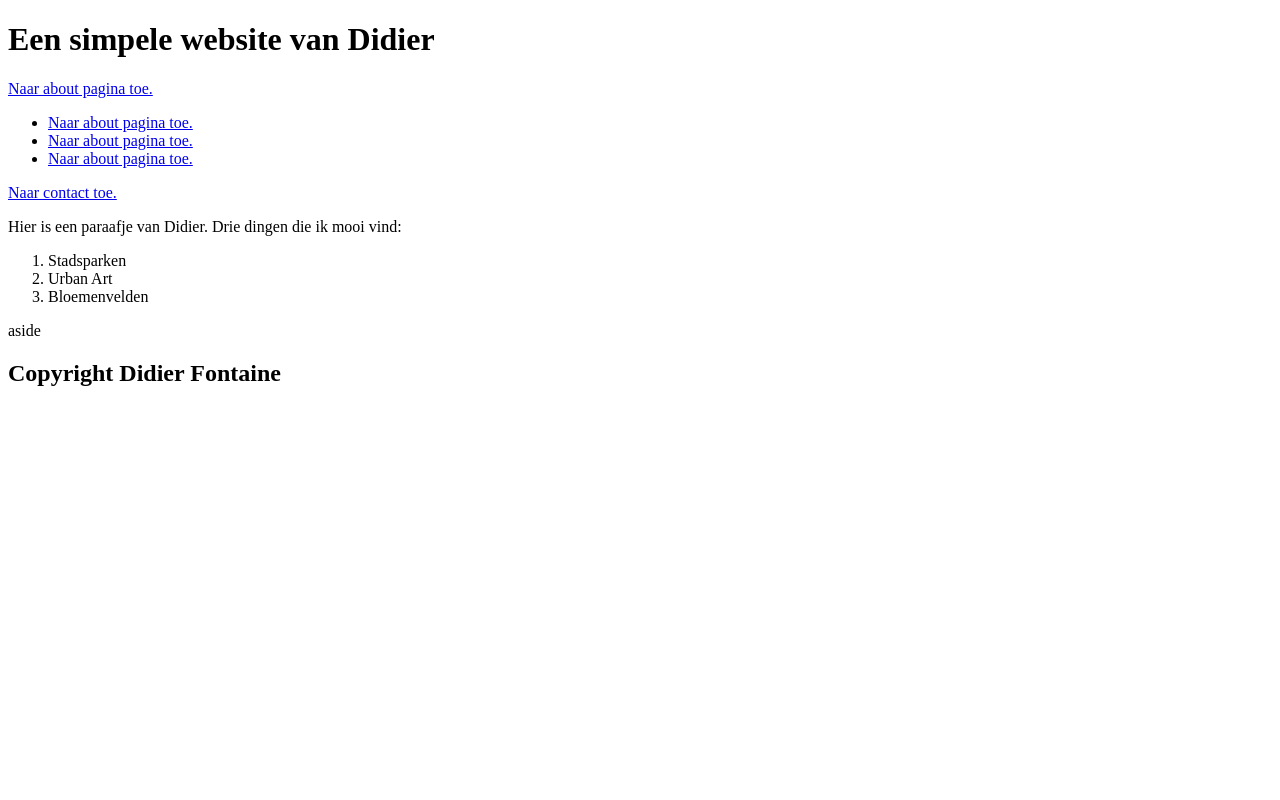
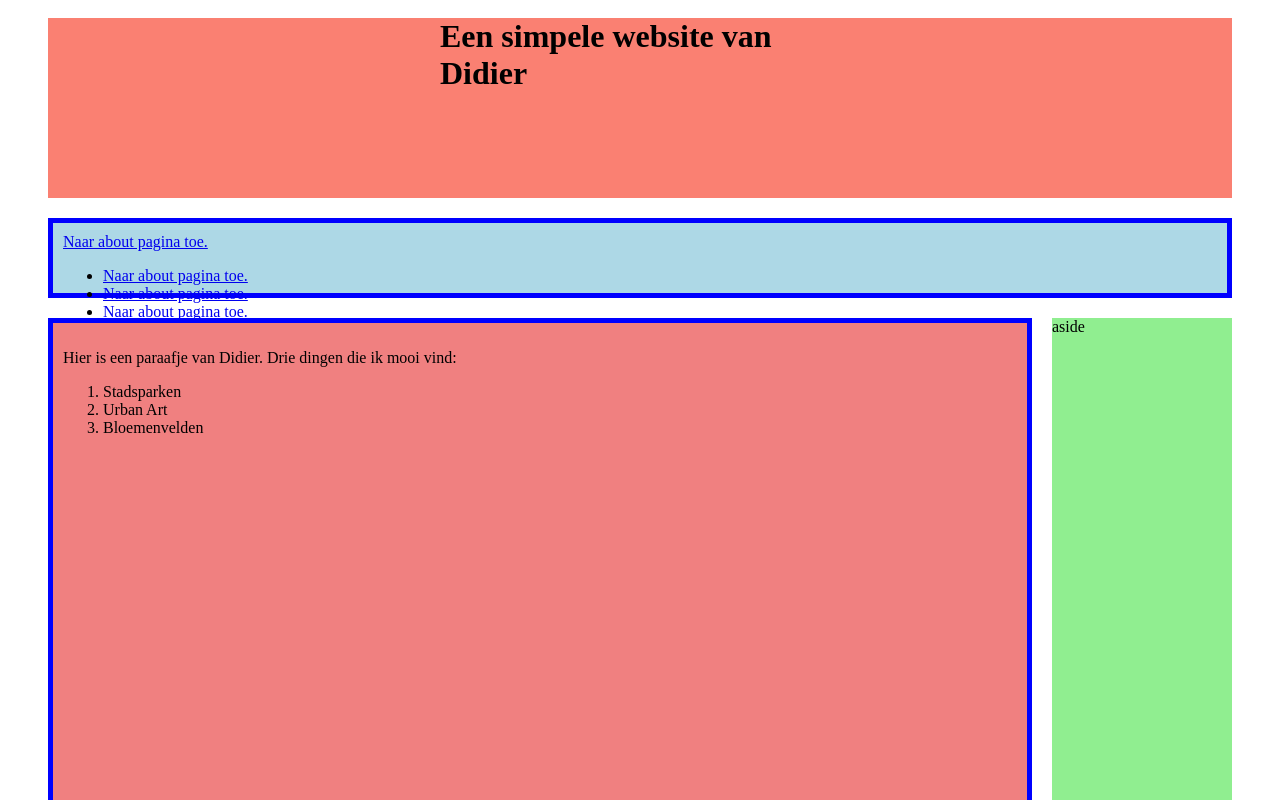
Before and after one commit to DidierFontaine/Opdracht_010-CSS-GRID, a plain HTML site: page Index.html in a window 1280 px wide. Shown: the top 800 px of the page. Drawn offline with Linux system fonts and the light colour scheme.

Commit message:
Update styles.css

```diff
--- a/styles.css
+++ b/styles.css
@@ -1,3 +1,71 @@
-.title {
-  color: red;
+.parent {
+  display: grid;
+  grid-template-columns: 30px 1fr 1fr 30px;
+  grid-template-rows: 300px 1fr 200px;
+  height: 2000px;
+  grid-template-areas:
+    ". header nav ."
+    ". main aside ."
+    ". footer footer .";
 }
+
+header,
+nav,
+main,
+aside,
+footer {
+  margin: 10px;
+}
+
+header {
+  background-color: salmon;
+  grid-area: header;
+}
+nav {
+  background-color: lightblue;
+  grid-area: nav;
+}
+main {
+  background-color: lightcoral;
+  grid-area: main;
+}
+aside {
+  background-color: lightgreen;
+  grid-area: aside;
+}
+footer {
+  background-color: lightseagreen;
+  grid-area: footer;
+}
+
+.blue-border {
+  border: 5px solid blue;
+  margin: 10px;
+  padding: 20px;
+  padding-top: 10px;
+  padding-right: 10px;
+  padding-bottom: 10px;
+  padding-left: 10px;
+  padding: 10px;
+}
+
+.center-title {
+  margin: 0 auto;
+  width: 400px;
+}
+
+#green-background {
+  background-color: green;
+}
+
+@media (min-width: 1024px) {
+  .parent {
+    grid-template-rows: 200px 100px 1fr 100px;
+    grid-template-columns: 30px 1fr 200px 30px;
+    grid-template-areas:
+      ". header header ."
+      ". nav nav ."
+      ". main aside ."
+      ". footer footer .";
+  }
+}
```
